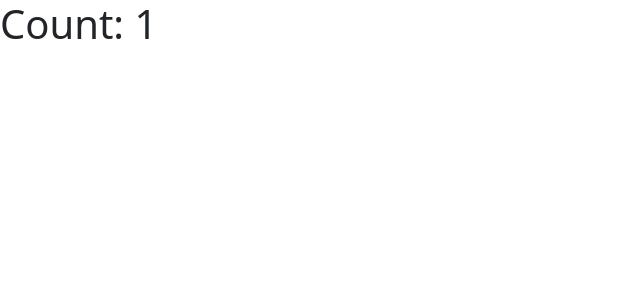
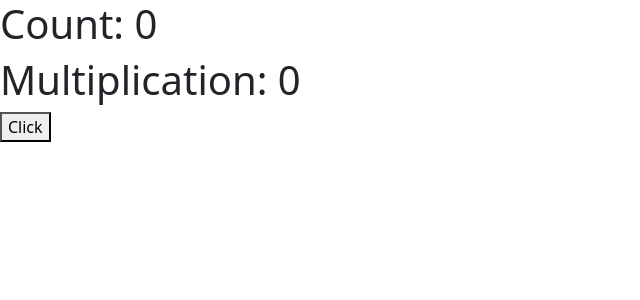
Before and after one commit to Ananya737/First-React-Repo, a React (Vite) app in the folder FirstReactProject/: page / in a window 1280 px wide. Shown: the top 300 px of the page, without its empty margins (0-640 px from the left). Built offline with nearby package versions, Linux system fonts and the light colour scheme.

Commit message:
useEffect syntax type 3

```diff
--- a/FirstReactProject/src/App.jsx
+++ b/FirstReactProject/src/App.jsx
@@ -275,14 +275,18 @@ import { useState,useEffect } from "react";
 const App=()=>{
 
   const [cnt,setCnt]=useState(0);
+  const [multi,setMulti]=useState(0);
   useEffect(()=>{
-    setTimeout(()=>{
-      setCnt(cnt+1)
-    },5000)
-  },[])
+
+      setMulti(cnt*2)
+
+  },[cnt])
   return(
     <>
   <h1>Count: {cnt}</h1>
+  <h1>Multiplication: {multi}</h1>
+
+  <button onClick={()=>{setCnt(cnt+1)}}>Click</button>
 
     </>
 
```
